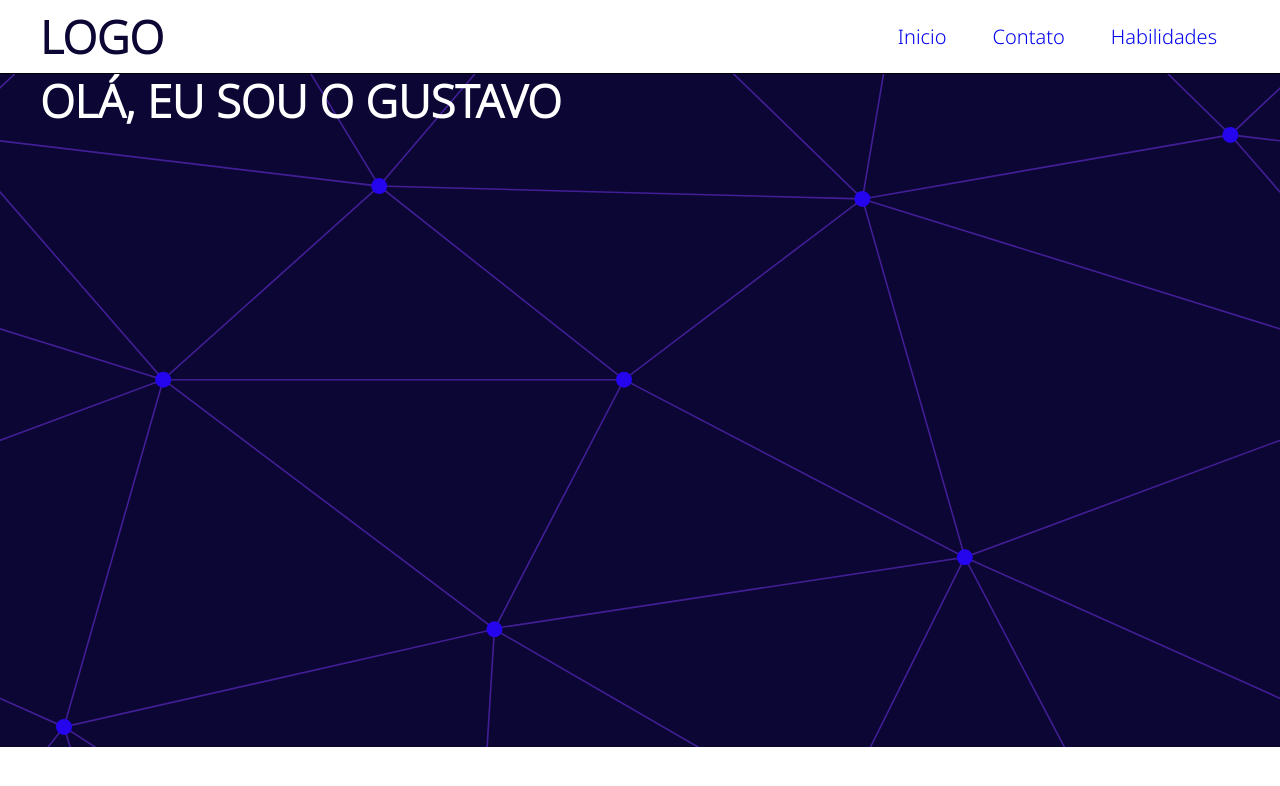
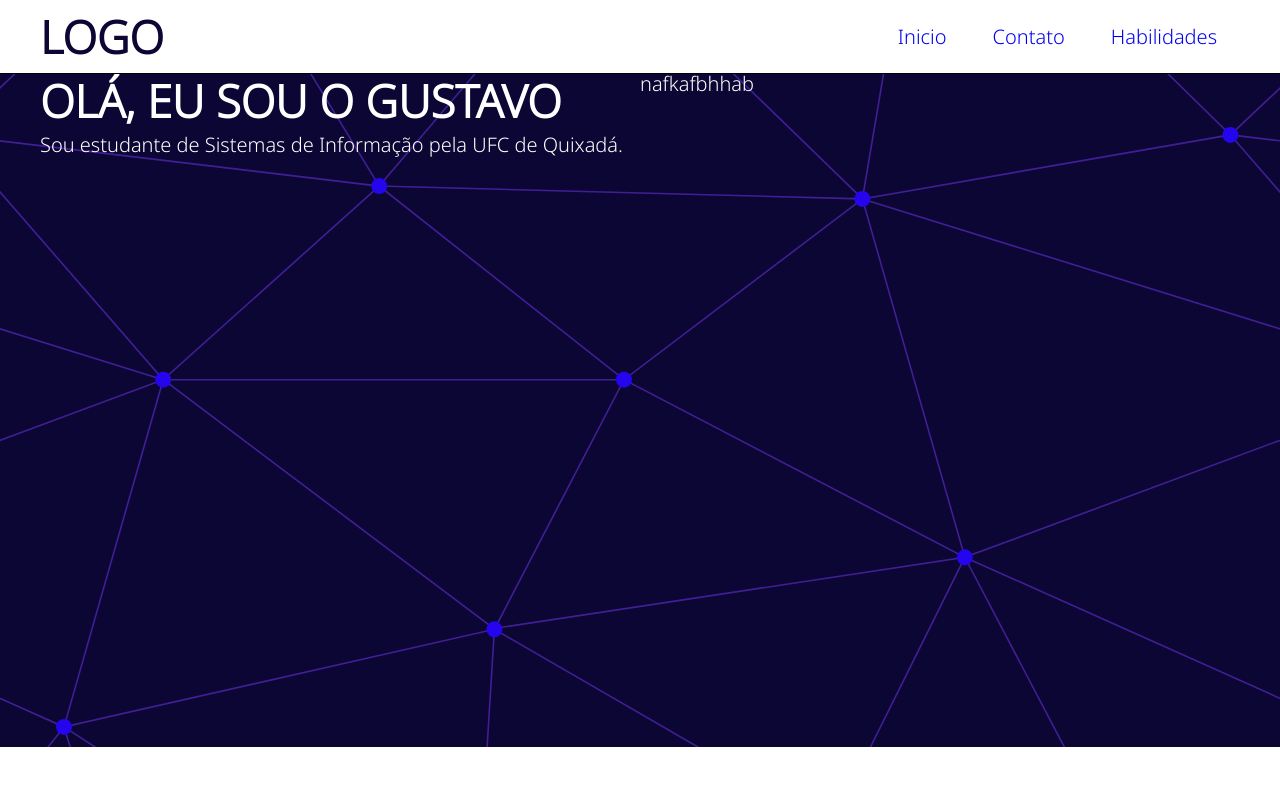
Before and after one commit to Gustavo-Almeida-M/Mini-projetos, a plain HTML site: page index.html in a window 1280 px wide. Drawn offline with Linux system fonts and the light colour scheme.

Commit message:
intrudução com grid, apenas um teste

```diff
--- a/index.html
+++ b/index.html
@@ -32,11 +32,18 @@
     <div class="menu_space"></div>
 
     <section class="fundo_principal">
-        <div class="conteudo_principal">
-            <h2>
-                Olá, eu sou o Gustavo
-            </h2>
-            <p></p>
+        <div class="conteudo_principal intro_content">
+            <div>
+                <h2>
+                    Olá, eu sou o Gustavo
+                </h2>
+                <p>
+                    Sou estudante de Sistemas de Informação pela UFC de Quixadá.
+                </p>
+            </div>
+            <div class="intro_img">
+                nafkafbhhab
+            </div>
         </div>
     </section>
 </body>
--- a/style.css
+++ b/style.css
@@ -13,3 +13,9 @@
     margin: 0 auto;
 
 }
+
+.intro_content
+{
+    display: grid;
+    grid-template-columns: 1fr 1fr;
+}
```
